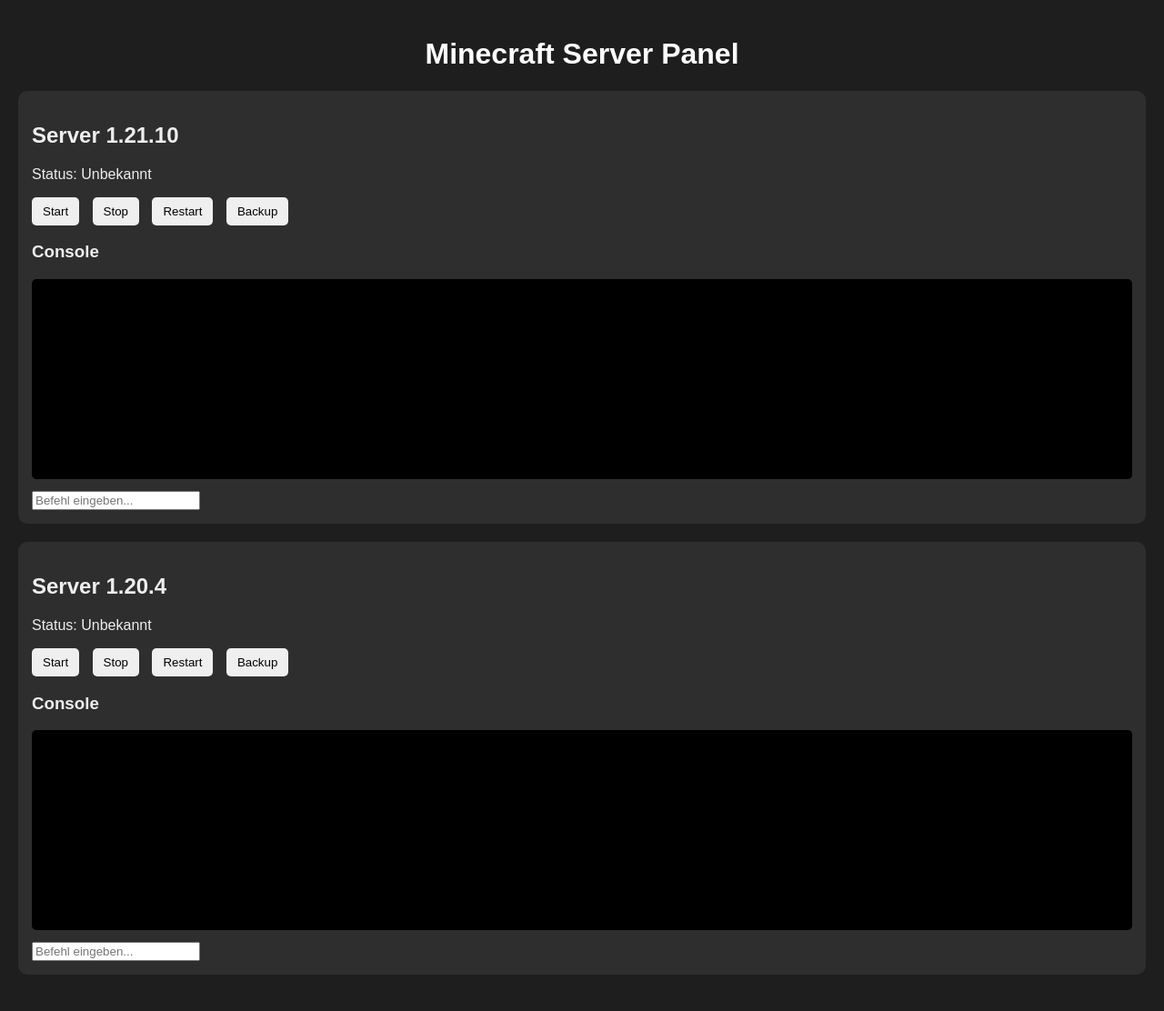
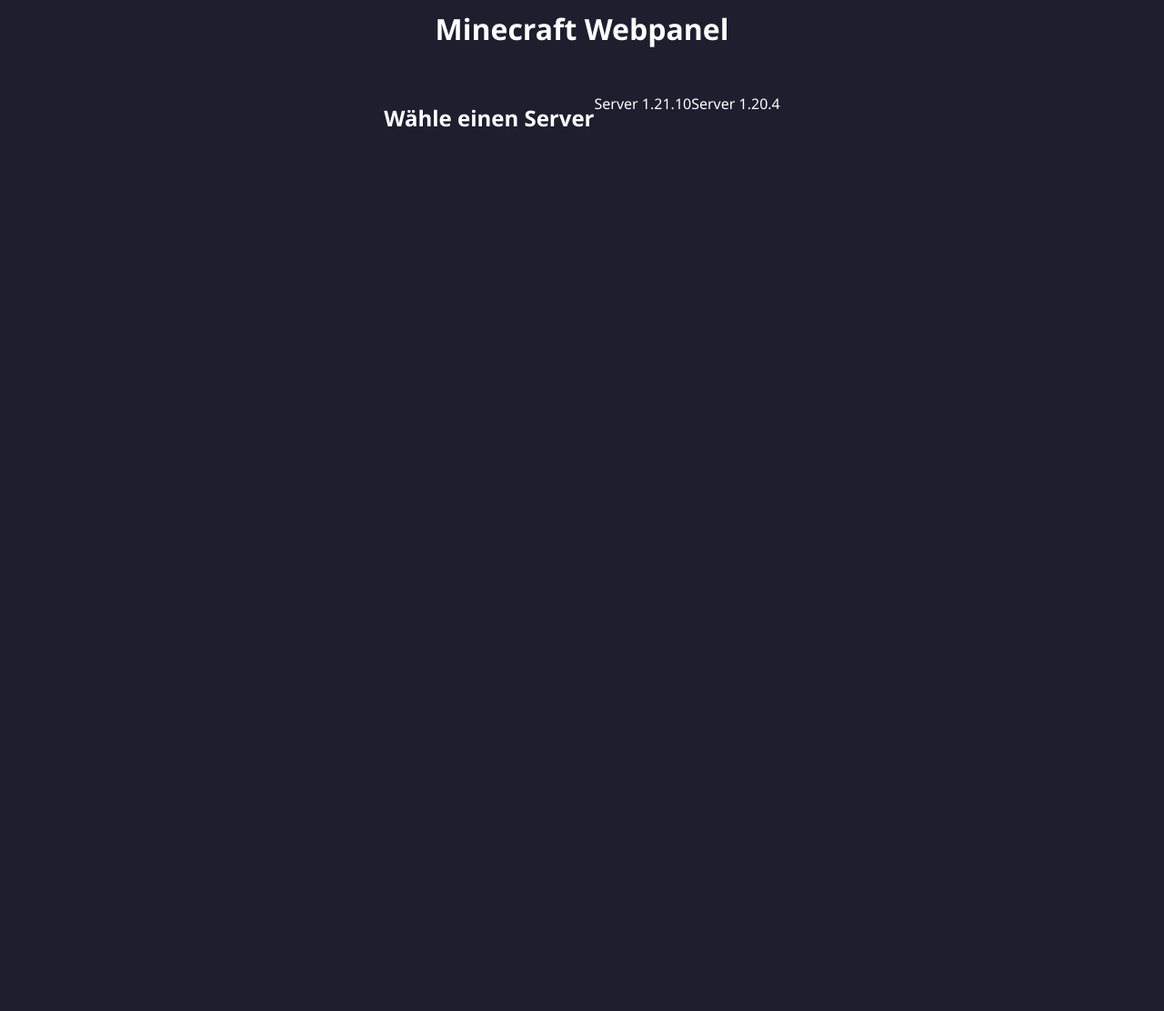
Before and after one commit to AUTLeon/Webpanel, a Flask app: page / in a window 1280 px wide. Shown: the whole page at 91% size. After the commit the page ends 140 px from the top, so only its background shows below. Run offline with Flask 3, Linux system fonts and the light colour scheme; data that the repository does not hold is empty.

Commit message:
Auto sync Sat Dec 20 13:08:01 CET 2025

```diff
--- a/static/style.css
+++ b/static/style.css
@@ -1,40 +1,132 @@
+/* ===== Allgemein ===== */
 body {
-    font-family: Arial, sans-serif;
-    background: #1e1e1e;
-    color: #eee;
+    font-family: "Segoe UI", Tahoma, Geneva, Verdana, sans-serif;
+    background-color: #1e1e2f;
+    color: #ffffff;
     margin: 0;
-    padding: 20px;
+    padding: 0;
 }
 
-h1 { text-align:center; color:#fff; }
-
-.server-card {
-    background: #2e2e2e;
-    border-radius: 10px;
-    padding: 15px;
-    margin-bottom: 20px;
+h1, h2 {
+    text-align: center;
+    margin: 10px 0;
 }
 
-.buttons button {
-    margin-right: 10px;
-    padding: 8px 12px;
-    border: none;
-    border-radius: 5px;
-    cursor: pointer;
+/* ===== Home-Screen / Server-Auswahl ===== */
+#home {
+    display: flex;
+    justify-content: center;
+    flex-wrap: wrap;
+    margin-top: 50px;
 }
 
-button:hover { opacity: 0.8; }
-
-.console {
-    margin-top: 10px;
+.server-btn {
+    background-color: #3a3a5c;
+    border: none;
+    padding: 20px 40px;
+    margin: 15px;
+    border-radius: 12px;
+    font-size: 1.2em;
+    cursor: pointer;
+    transition: all 0.3s ease;
 }
 
-.logs {
-    background: #000;
-    color: #0f0;
-    height: 200px;
-    overflow-y: scroll;
+.server-btn:hover {
+    background-color: #5a5a8c;
+    transform: scale(1.05);
+}
+
+/* ===== Dashboard ===== */
+.dashboard {
+    display: none; /* Erst aktiv, wenn ein Server ausgewählt wird */
+    max-width: 900px;
+    margin: 20px auto;
+    padding: 20px;
+    background-color: #2a2a3c;
+    border-radius: 12px;
+    box-shadow: 0 0 20px rgba(0,0,0,0.5);
+}
+
+.dashboard h2 {
+    margin-bottom: 15px;
+}
+
+/* ===== Buttons ===== */
+.btn-group {
+    display: flex;
+    justify-content: center;
+    gap: 15px;
+    margin-bottom: 15px;
+}
+
+.btn {
+    background-color: #4a4a7c;
+    border: none;
+    padding: 10px 20px;
+    border-radius: 8px;
+    color: #fff;
+    cursor: pointer;
+    transition: all 0.3s ease;
+}
+
+.btn:hover {
+    background-color: #6a6aad;
+}
+
+/* ===== Logs ===== */
+#logs {
+    background-color: #1b1b2b;
+    border: 1px solid #444;
+    border-radius: 8px;
     padding: 10px;
+    height: 400px;
+    overflow-y: auto;
+    font-family: monospace;
+    font-size: 0.9em;
+    scroll-behavior: smooth; /* smooth autoscroll */
+}
+
+#logs::-webkit-scrollbar {
+    width: 10px;
+}
+
+#logs::-webkit-scrollbar-thumb {
+    background-color: #5a5a8c;
     border-radius: 5px;
+}
+
+/* ===== Console Input ===== */
+#console {
+    display: flex;
+    margin-top: 15px;
+}
+
+#console input {
+    flex: 1;
+    padding: 10px;
+    border-radius: 8px 0 0 8px;
+    border: none;
     font-family: monospace;
 }
+
+#console button {
+    padding: 10px 20px;
+    border: none;
+    background-color: #4a4a7c;
+    border-radius: 0 8px 8px 0;
+    cursor: pointer;
+    color: #fff;
+}
+
+#console button:hover {
+    background-color: #6a6aad;
+}
+
+/* ===== Footer ===== */
+footer {
+    text-align: center;
+    margin-top: 30px;
+    padding: 10px 0;
+    font-size: 0.8em;
+    color: #888;
+}
--- a/templates/index.html
+++ b/templates/index.html
@@ -2,83 +2,87 @@
 <html lang="de">
 <head>
 <meta charset="UTF-8">
-    <title>Minecraft Server Panel</title>
-    <link rel="stylesheet" href="{{ url_for('static', filename='style.css') }}">
+<title>Minecraft Webpanel</title>
+<link rel="stylesheet" href="style.css">
+<script src="https://code.jquery.com/jquery-3.6.0.min.js"></script>
 </head>
 <body>
-    <h1>Minecraft Server Panel</h1>
-    {% for key, server in servers.items() %}
-    <div class="server-card" id="{{ key }}">
-        <h2>Server {{ server.name }}</h2>
-        <p>Status: <span class="status">Unbekannt</span></p>
+<h1>Minecraft Webpanel</h1>
+
+<div id="home">
+  <h2>Wähle einen Server</h2>
+  <div class="server-card" data-server="server1">Server 1.21.10</div>
+  <div class="server-card" data-server="server2">Server 1.20.4</div>
+</div>
+
+<div id="server-controls" style="display:none;">
+  <h2 id="server-title"></h2>
   <div class="buttons">
-            <button onclick="startServer('{{ key }}')">Start</button>
-            <button onclick="stopServer('{{ key }}')">Stop</button>
-            <button onclick="restartServer('{{ key }}')">Restart</button>
-            <button onclick="backupServer('{{ key }}')">Backup</button>
+    <button id="start-btn">Start</button>
+    <button id="stop-btn">Stop</button>
+    <button id="restart-btn">Restart</button>
+    <button id="backup-btn">Backup</button>
   </div>
-        <div class="console">
-            <h3>Console</h3>
-            <pre class="logs"></pre>
-            <input type="text" placeholder="Befehl eingeben..." onkeydown="if(event.key==='Enter') sendCommand('{{ key }}', this.value); this.value='';">
+  <h3>Status: <span id="status">Lade...</span></h3>
+  <div id="log"></div>
+  <input type="text" id="cmd" placeholder="Befehl eingeben">
+  <button id="send-cmd">Senden</button>
+  <div class="back-btn">
+    <button id="back-btn">Zurück zur Auswahl</button>
   </div>
 </div>
-    {% endfor %}
 
 <script>
-function updateStatus(server){
-    fetch(`/${server}/status`)
-    .then(res => res.json())
-    .then(data => {
-        document.querySelector(`#${server} .status`).innerText = data.running ? '✅ läuft' : '❌ gestoppt';
+let currentServer = '';
+
+$('.server-card').click(function() {
+  currentServer = $(this).data('server');
+  $('#server-title').text($(this).text());
+  $('#home').hide();
+  $('#server-controls').show();
+  updateStatus();
+  updateLogs();
+});
+
+$('#back-btn').click(function(){
+  $('#server-controls').hide();
+  $('#home').show();
+  currentServer = '';
+});
+
+function updateStatus() {
+  $.get(`/${currentServer}/status`, data => { $('#status').text(data.running ? "Läuft" : "Gestoppt"); });
+}
+function start(){ $.get(`/${currentServer}/start`, updateStatus); }
+function stop(){ $.get(`/${currentServer}/stop`, updateStatus); }
+function restart(){ $.get(`/${currentServer}/restart`, updateStatus); }
+function backup(){ $.get(`/${currentServer}/backup`, data => alert(data.output || data.error)); }
+
+function updateLogs(){
+  $.get(`/${currentServer}/logs`, data => {
+    $('#log').text(data);
+    $('#log').scrollTop($('#log')[0].scrollHeight);
   });
 }
 
-function startServer(server){
-    fetch(`/${server}/start`).then(r=>r.json()).then(updateStatus(server));
-}
-function stopServer(server){
-    fetch(`/${server}/stop`).then(r=>r.json()).then(updateStatus(server));
-}
-function restartServer(server){
-    fetch(`/${server}/restart`).then(r=>r.json()).then(updateStatus(server));
-}
-function backupServer(server){
-    fetch(`/${server}/backup`).then(r=>r.json()).then(res=>alert(res.output || res.error));
-}
+$('#start-btn').click(start);
+$('#stop-btn').click(stop);
+$('#restart-btn').click(restart);
+$('#backup-btn').click(backup);
 
-function sendCommand(server, cmd){
-    fetch(`/${server}/console`, {
-        method:'POST',
-        headers:{'Content-Type':'application/json'},
-        body: JSON.stringify({command: cmd})
-    }).then(r=>r.json()).then(res=>{
-        if(res.status!=='success') alert(res.msg);
+$('#send-cmd').click(function(){
+  const cmd = $('#cmd').val();
+  if(!cmd) return;
+  $.ajax({
+    url:`/${currentServer}/console`,
+    type:'POST',
+    contentType:'application/json',
+    data: JSON.stringify({command: cmd}),
+    success:()=> { $('#cmd').val(''); updateLogs(); }
   });
-}
+});
 
-function fetchLogs(){
-    {% for key, server in servers.items() %}
-    fetch(`/{{ key }}/logs`).then(r=>r.text()).then(text=>{
-        let logEl = document.querySelector('#{{ key }} .logs');
-        logEl.innerText = text;
-        logEl.scrollTop = logEl.scrollHeight;
-    });
-    {% endfor %}
-}
-
-// Refresh Status & Logs alle 2 Sekunden
-setInterval(()=>{
-    {% for key in servers.keys() %}
-    updateStatus('{{ key }}');
-    {% endfor %}
-    fetchLogs();
-}, 2000);
-
-// Initial Update
-{% for key in servers.keys() %}
-updateStatus('{{ key }}');
-{% endfor %}
+setInterval(()=>{ if(currentServer) { updateStatus(); updateLogs(); } },2000);
 </script>
 </body>
 </html>
```
Lines whose indentation alone changed are shown as unchanged.
